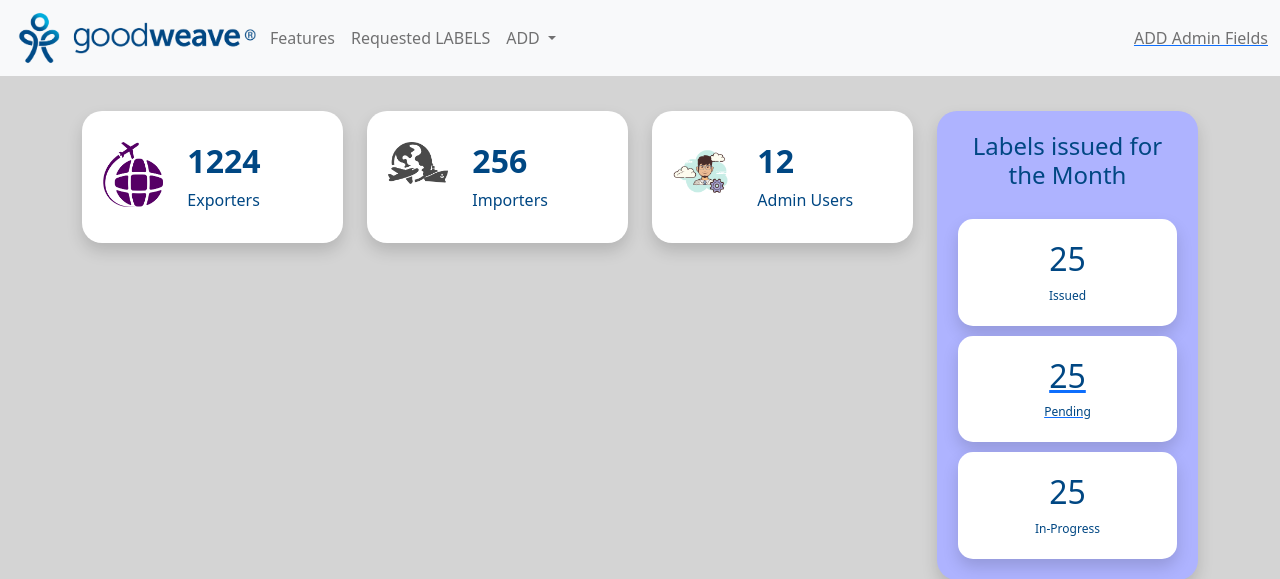
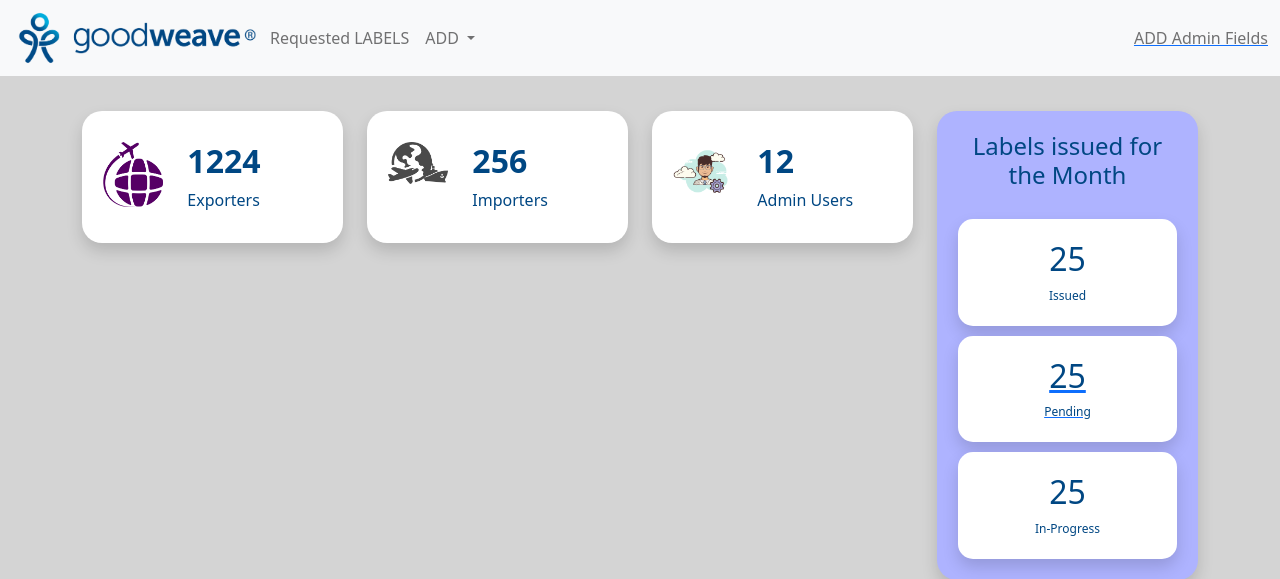
Before and after one commit to XtremeSoftech/goodweav, a PHP site: page /index.php in a window 1280 px wide. Shown: the top 579 px of the page. Run offline with PHP 8.4, Linux system fonts and the light colour scheme; some libraries are stand-ins or nearby versions.

Commit message:
Nav Component updated

```diff
--- a/Components/nav.php
+++ b/Components/nav.php
@@ -8,7 +8,7 @@
       <ul class="navbar-nav me-auto mb-2 mb-lg-0">
 
         <li class="nav-item">
-          <a class="nav-link" href="#">Features</a>
+          <!-- <a class="nav-link" href="#">Features</a> -->
         </li>
         <li class="nav-item">
           <a class="nav-link" href="labelsrequested.php">Requested LABELS</a>
```
